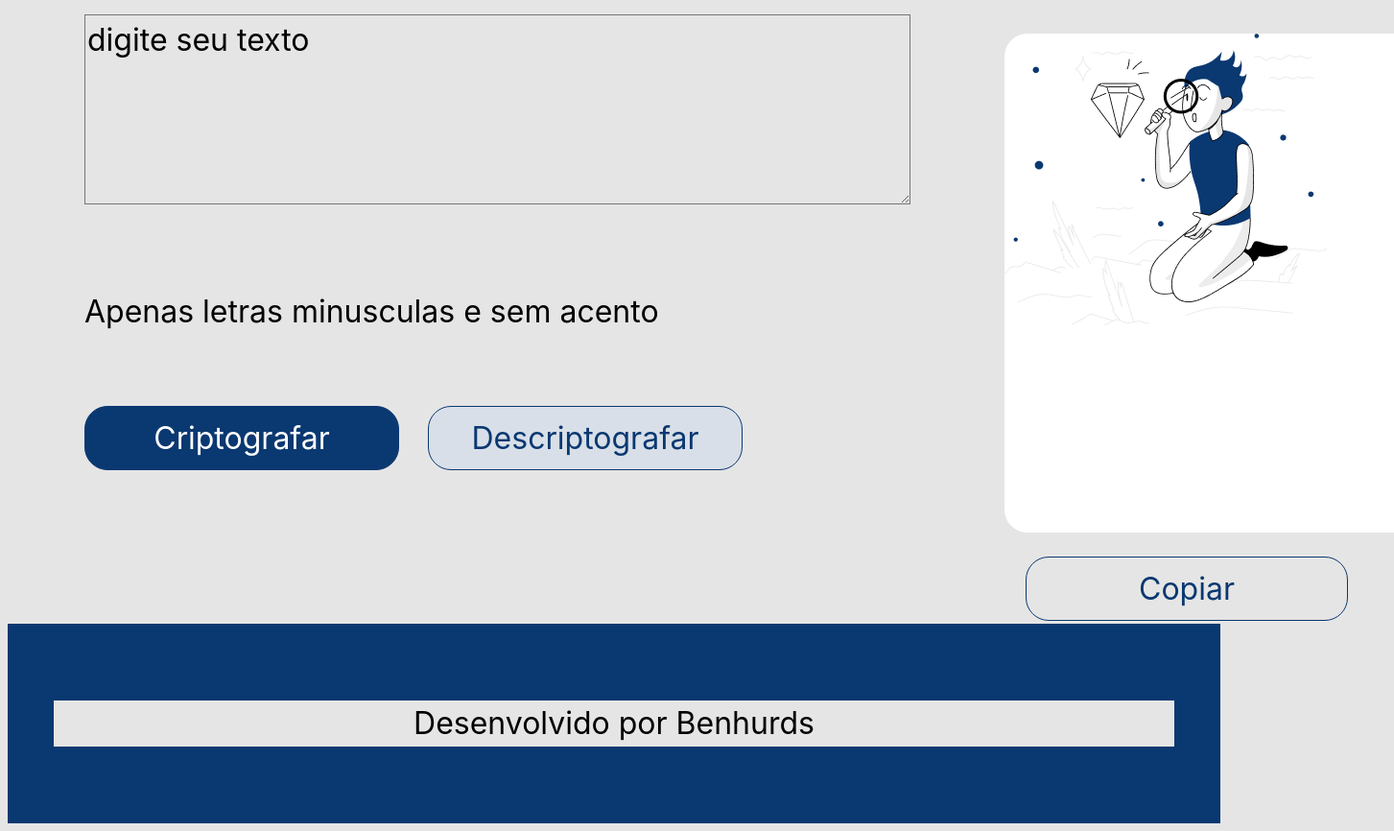
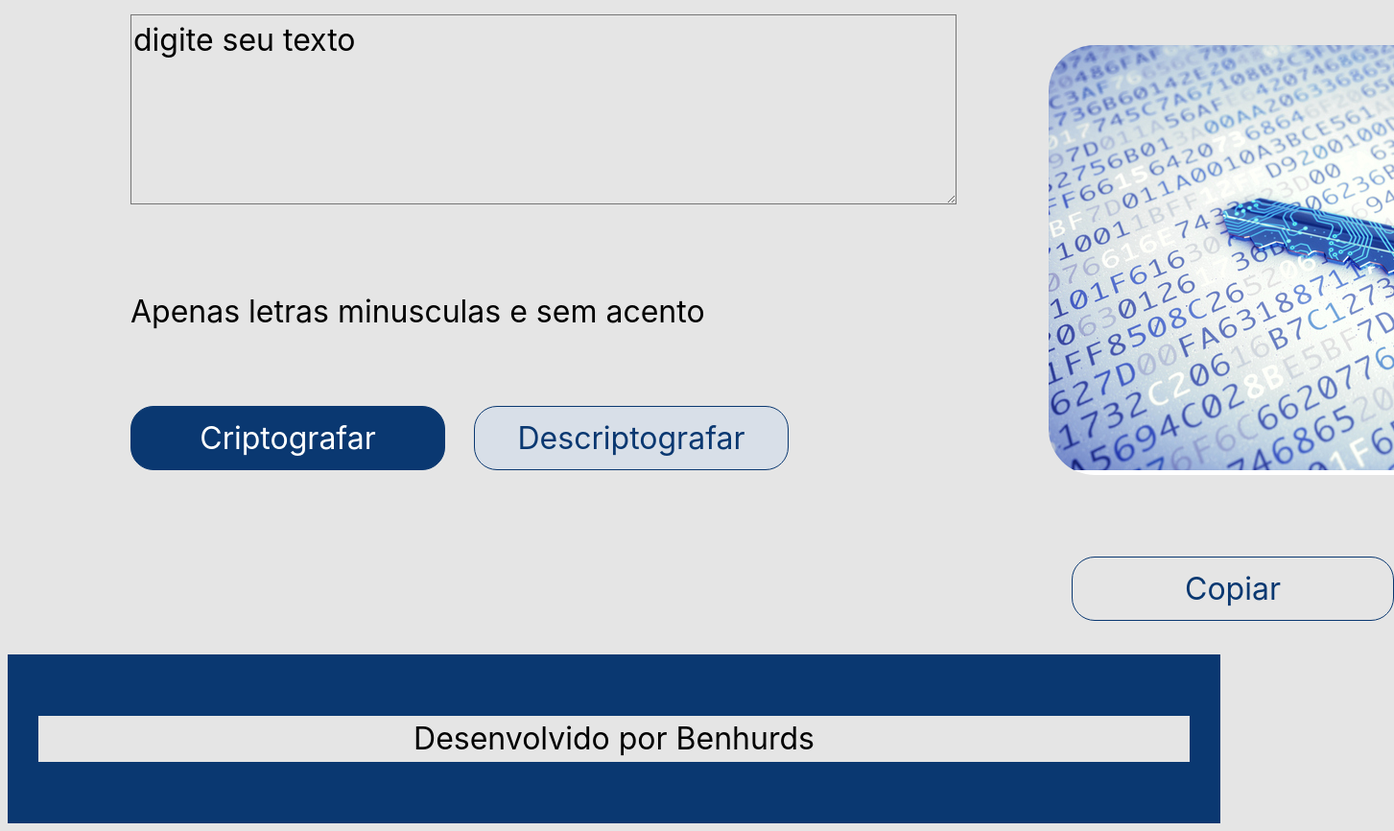
Before and after one commit to Benhurds12/decodificador-texto, a plain HTML site: page index.html in a window 1280 px wide. Shown: the part 119-985 px from the top of the page at 96% size, 1453 px wide, since content can reach past the window. Drawn offline with Linux system fonts and the light colour scheme.

Commit message:
atualizacoes1

```diff
--- a/index.html
+++ b/index.html
@@ -18,7 +18,7 @@
 
           <section class="main">
     </header>
-    <main>
+    <main class="apresentacao">
         <section>
             <textarea class="text-area" cols="41" rows="4">digite seu texto</textarea>
 
@@ -32,7 +32,7 @@
         </section>
 
         <section>
-            <textarea class="mensagem" cols="25" rows="10"></textarea>
+            <textarea class="mensagem" cols="40" rows="8"></textarea>
             <button class="btn-copiar" onclick="btnCopiar()"> Copiar </button>
         </section>
     </main>
--- a/style.css
+++ b/style.css
@@ -8,8 +8,8 @@
 }
 
 .logoAlura{
-    margin-left: 10px;
-    padding-top: 10px;
+    margin-left: 0.625rem;
+    padding-top: 0.625rem;
     width: 2%;
 }
 
@@ -21,20 +21,20 @@
     align-items: baseline;
 }
 .LogoAlura {
-    margin-right: 20px; /* Adiciona 20px de margem à direita do logo */
+    margin-right: 1.25rem; /* Adiciona 20px de margem à direita do logo */
   }
 
 
 main{
     display: flex;
-    margin-bottom: 50px;
-    margin-left: 80px;
+    margin-bottom: 3rem;
+    margin-left: 4rem;
 }
 
 .textArea{
     border: none;
     color: #0A3871;
-    margin-top: 90px;
+    margin-top: 5.625rem;
     text-transform: lowercase;
 }
 
@@ -45,14 +45,14 @@ main{
 
 .mensagem{
     background: white;
-    background-image: url(/imagens/High\ quality\ products\ 1\ 1.png);
+    background-image: url(/imagens/criptografia.jpg);
     background-repeat: no-repeat;
     border: none;
-    border-radius: 24px;
+    border-radius: 1.5rem;
     color: #0A3871;
-    margin-left: 98px;
-    margin-top: 20px;
-    padding: 20px;
+    margin-left: 3rem;
+    margin-top: 1rem;
+    padding: 1rem;
     position: fixed;
 }
 .mensagem:focus{
@@ -98,10 +98,10 @@ main{
 }
 
 .rodape{
-    margin-top: 160px;
+    margin-top: 6rem;
     color: black;
     background-color: #0A3871;
-    padding: 1.5rem;
+    padding: 1rem;
     text-align: center;
 
 }
```
Also changed, not shown: imagens/criptografia.jpg (added).
